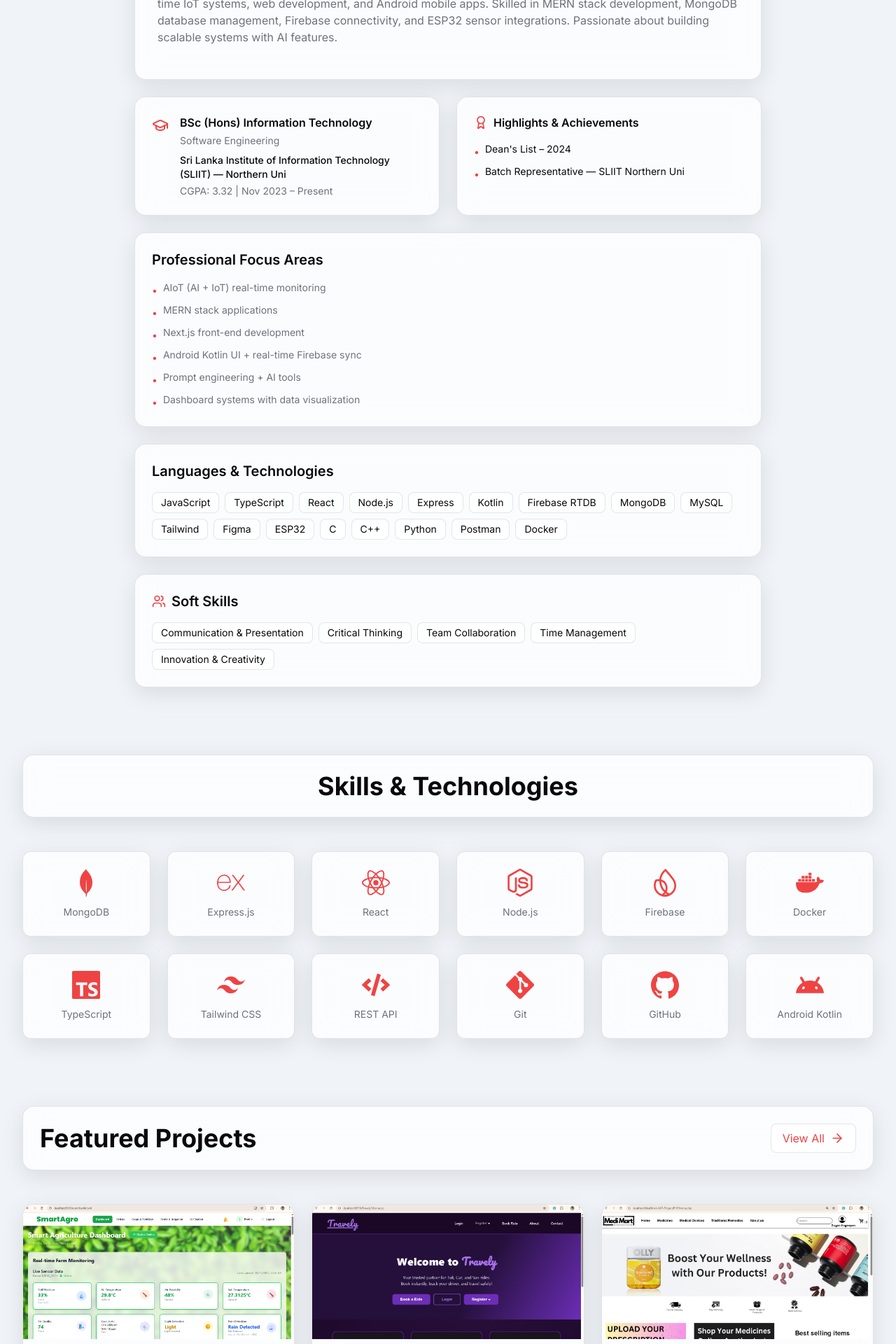
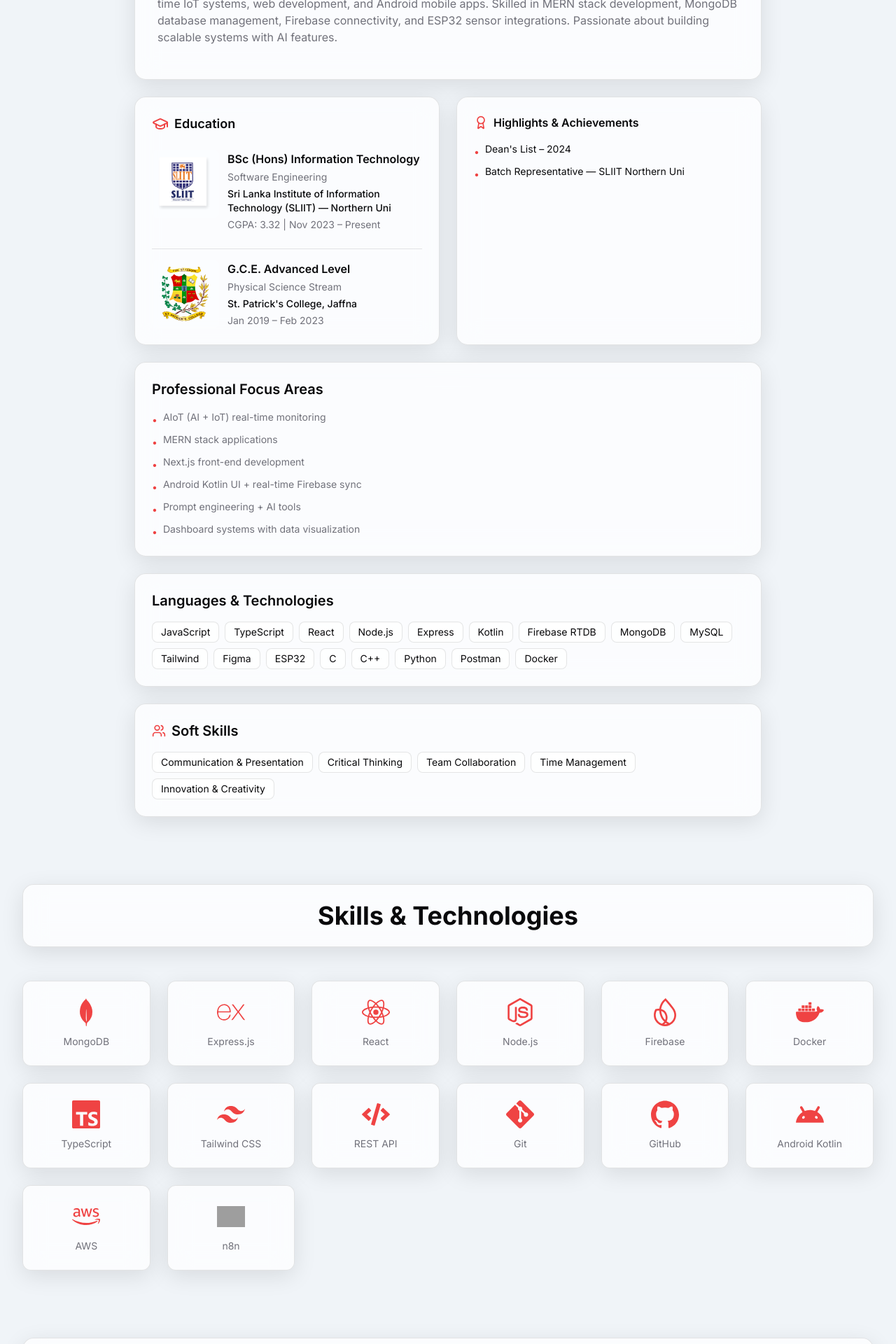
Before and after one commit to joelnithushan/Joel_Nithushan_A_T_Portfolio, a Next.js app: page / in a window 1280 px wide. Shown: the part 960-2880 px from the top of the page at 70% size. Built offline with nearby package versions, Linux system fonts and the light colour scheme; grey boxes are pictures that could not be loaded.

Commit message:
Add school details with logos, improve education section layout, and add AWS and n8n to skills section

```diff
--- a/components/AboutSection.tsx
+++ b/components/AboutSection.tsx
@@ -3,7 +3,8 @@
 import { motion } from "framer-motion";
 import { useInView } from "framer-motion";
 import { useRef } from "react";
-import { Award, Users, GraduationCap } from "lucide-react";
+import { Award, Users, GraduationCap, School } from "lucide-react";
+import Image from "next/image";
 
 const languagesTech = [
   "JavaScript",
@@ -75,15 +76,54 @@ export default function AboutSection() {
               initial={{ opacity: 0, y: 20 }}
               animate={isInView ? { opacity: 1, y: 0 } : { opacity: 0, y: 20 }}
               transition={{ duration: 0.6, delay: 0.3 }}
-              className="glass-card rounded-2xl p-4 sm:p-6 shadow-glass"
+              className="glass-card rounded-2xl p-4 sm:p-6 shadow-glass space-y-6"
             >
-              <div className="flex items-start gap-3 sm:gap-4">
-                <GraduationCap className="h-5 w-5 sm:h-6 sm:w-6 text-primary mt-1 flex-shrink-0" />
-                <div className="flex-1 min-w-0">
-                  <h3 className="text-sm sm:text-base font-semibold mb-1">BSc (Hons) Information Technology</h3>
-                  <p className="text-xs sm:text-sm text-muted-foreground mb-2">Software Engineering</p>
-                  <p className="text-xs sm:text-sm font-medium mb-1 break-words">Sri Lanka Institute of Information Technology (SLIIT) — Northern Uni</p>
-                  <p className="text-xs sm:text-sm text-muted-foreground">CGPA: 3.32 | Nov 2023 – Present</p>
+              <h3 className="text-base sm:text-lg font-semibold mb-4 flex items-center gap-2">
+                <GraduationCap className="h-5 w-5 sm:h-6 sm:w-6 text-primary" />
+                Education
+              </h3>
+
+              {/* University Details */}
+              <div className="space-y-3">
+                <div className="flex items-start gap-3">
+                  <div className="relative w-20 h-20 sm:w-24 sm:h-24 flex-shrink-0 rounded-lg overflow-hidden bg-white/5 p-2 flex items-center justify-center border border-white/10">
+                    <Image
+                      src="/images/about/sliit-logo.png"
+                      alt="SLIIT Logo"
+                      width={96}
+                      height={96}
+                      className="object-contain w-full h-full"
+                      unoptimized
+                    />
+                  </div>
+                  <div className="flex-1 min-w-0">
+                    <h4 className="text-sm sm:text-base font-semibold mb-1">BSc (Hons) Information Technology</h4>
+                    <p className="text-xs sm:text-sm text-muted-foreground mb-1">Software Engineering</p>
+                    <p className="text-xs sm:text-sm font-medium mb-1 break-words">Sri Lanka Institute of Information Technology (SLIIT) — Northern Uni</p>
+                    <p className="text-xs sm:text-sm text-muted-foreground">CGPA: 3.32 | Nov 2023 – Present</p>
+                  </div>
+                </div>
+              </div>
+
+              {/* School Details */}
+              <div className="pt-4 border-t dark:border-white/10 border-black/10 space-y-3">
+                <div className="flex items-start gap-3">
+                  <div className="relative w-20 h-20 sm:w-24 sm:h-24 flex-shrink-0 rounded-lg overflow-hidden bg-white/5 p-2 flex items-center justify-center border border-white/10">
+                    <Image
+                      src="/images/about/school-logo.svg"
+                      alt="School Logo"
+                      width={96}
+                      height={96}
+                      className="object-contain w-full h-full"
+                      unoptimized
+                    />
+                  </div>
+                  <div className="flex-1 min-w-0">
+                    <h4 className="text-sm sm:text-base font-semibold mb-1">G.C.E. Advanced Level</h4>
+                    <p className="text-xs sm:text-sm text-muted-foreground mb-1">Physical Science Stream</p>
+                    <p className="text-xs sm:text-sm font-medium mb-1 break-words">St. Patrick&apos;s College, Jaffna</p>
+                    <p className="text-xs sm:text-sm text-muted-foreground">Jan 2019 – Feb 2023</p>
+                  </div>
                 </div>
               </div>
             </motion.div>
--- a/components/SkillsSection.tsx
+++ b/components/SkillsSection.tsx
@@ -16,8 +16,10 @@ import {
   SiGit,
   SiGithub,
   SiAndroid,
+  SiAmazonaws,
 } from "react-icons/si";
 import { FaCode } from "react-icons/fa";
+import Image from "next/image";
 
 const iconMap: Record<string, React.ComponentType<{ className?: string }>> = {
   MongoDB: SiMongodb,
@@ -32,6 +34,7 @@ const iconMap: Record<string, React.ComponentType<{ className?: string }>> = {
   Git: SiGit,
   GitHub: SiGithub,
   "Android Kotlin": SiAndroid,
+  AWS: SiAmazonaws,
 };
 
 export default function SkillsSection() {
@@ -53,7 +56,9 @@ export default function SkillsSection() {
         </motion.div>
         <div className="grid grid-cols-2 sm:grid-cols-3 md:grid-cols-4 lg:grid-cols-6 gap-6">
           {skills.map((skill, index) => {
-            const Icon = iconMap[skill.name] || FaCode;
+            const Icon = iconMap[skill.name];
+            const isCustomIcon = skill.name === "n8n";
+
             return (
               <motion.div
                 key={skill.name}
@@ -65,7 +70,19 @@ export default function SkillsSection() {
                 whileHover={{ scale: 1.1, y: -5 }}
                 className="flex flex-col items-center justify-center p-6 glass-card rounded-xl glass-hover"
               >
-                <Icon className="h-10 w-10 text-primary mb-3" />
+                {isCustomIcon ? (
+                  <div className="relative h-10 w-10 mb-3">
+                    <Image
+                      src="/images/skills/n8n-logo.svg"
+                      alt="n8n Logo"
+                      fill
+                      className="object-contain"
+                      unoptimized
+                    />
+                  </div>
+                ) : (
+                  <Icon className="h-10 w-10 text-primary mb-3" />
+                )}
                 <span className="text-sm text-center text-muted-foreground">
                   {skill.name}
                 </span>
--- a/lib/data.ts
+++ b/lib/data.ts
@@ -27,6 +27,8 @@ export const skills: Skill[] = [
   { name: "Git", icon: "Git" },
   { name: "GitHub", icon: "GitHub" },
   { name: "Android Kotlin", icon: "Android" },
+  { name: "AWS", icon: "AWS" },
+  { name: "n8n", icon: "n8n" },
 ];
 
 export const projects: Project[] = [
```
Also changed, not shown: public/images/about/school-logo.svg (added), public/images/about/sliit-logo.png (added).
